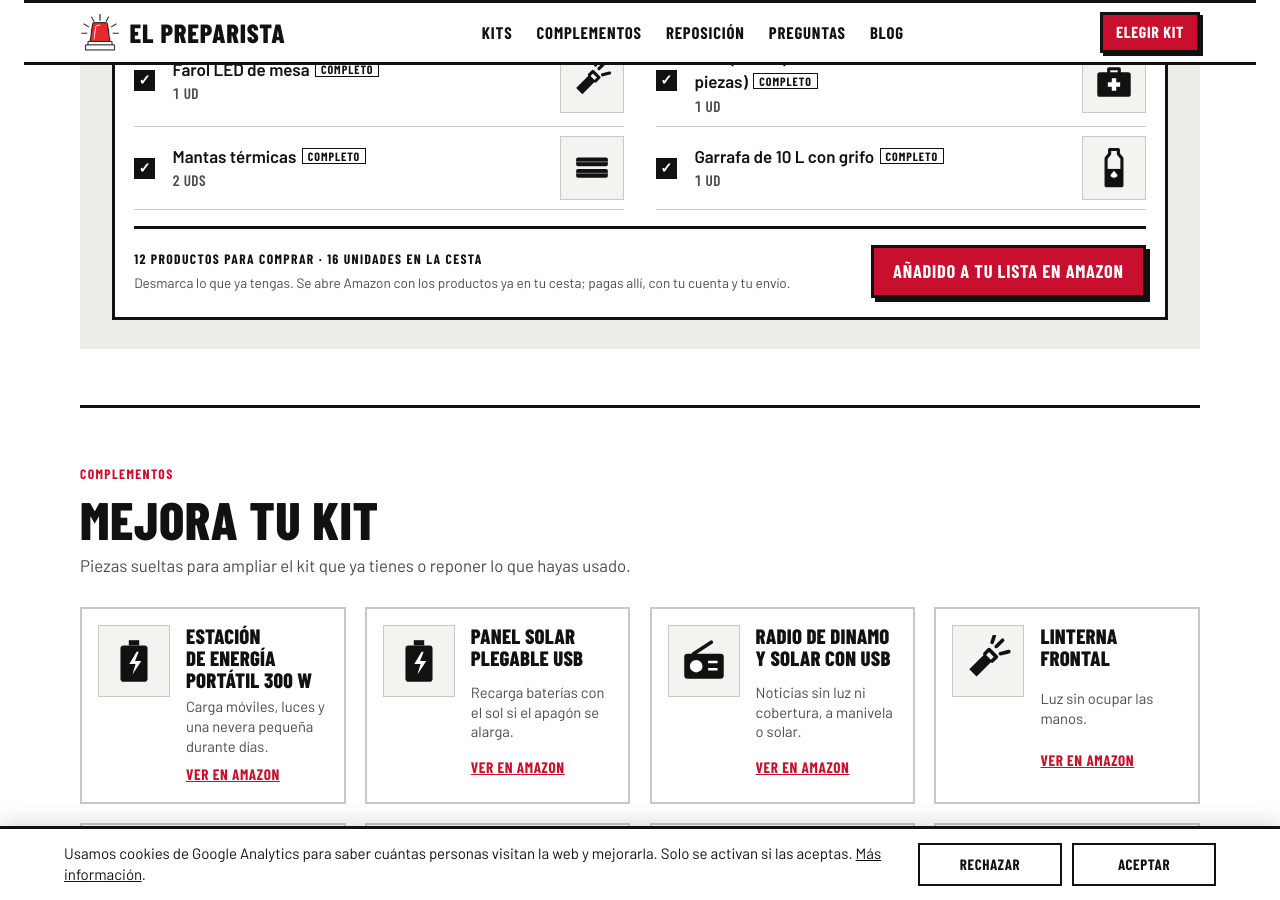
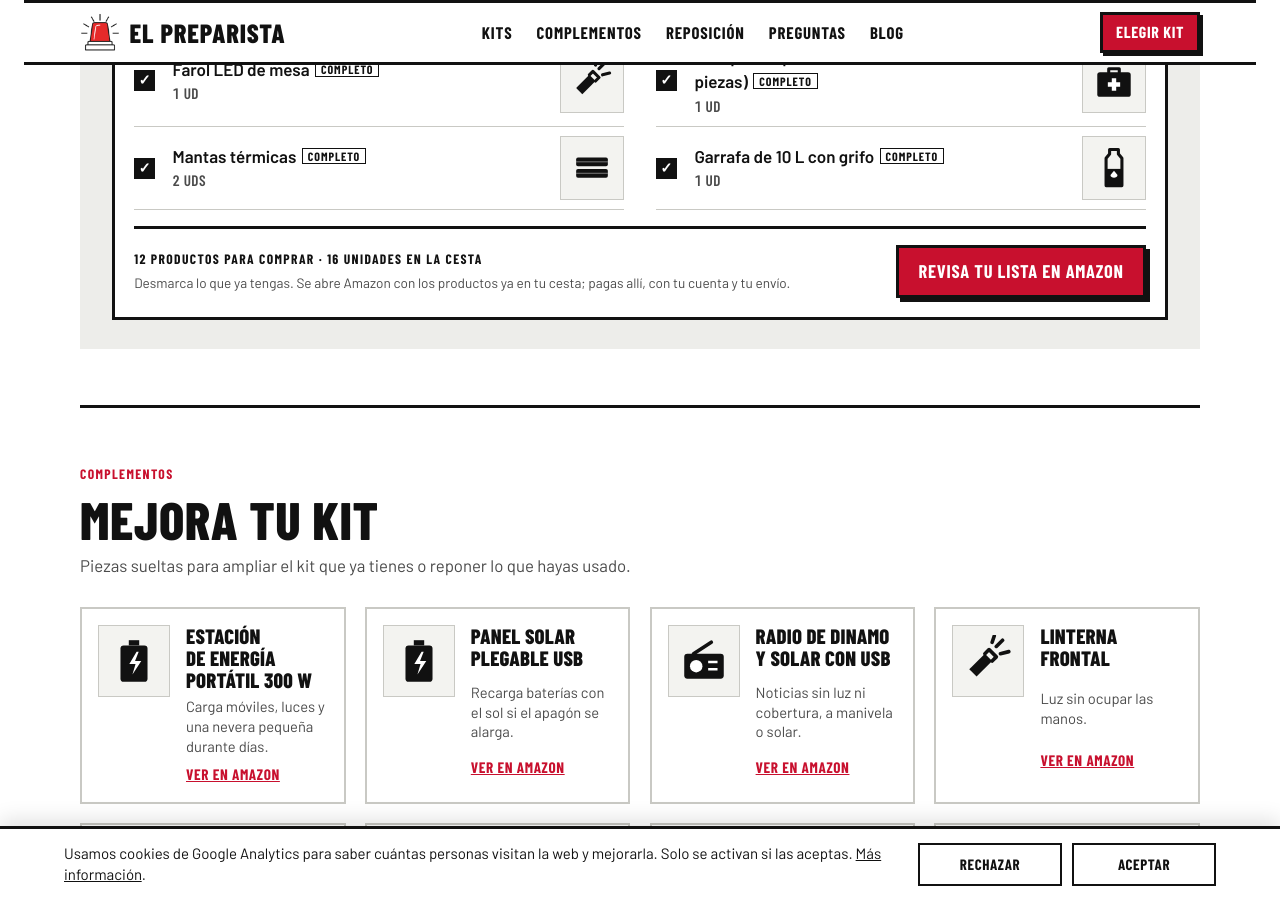
Before and after one commit to lucilayun-ux/elpreparista, a Jekyll site: the page index.html, which Jekyll copies as it is, in a window 1280 px wide and 900 px high, scrolled down 2281 px. Built offline with Jekyll 4.4.1, drawn with Linux system fonts in a browser that asks for light colours.

Commit message:
Botón de compra: «Revisa tu lista en Amazon»
Co-Authored-By: Claude Opus 5.5 <noreply@anthropic.com>
Claude-Session: https://claude.ai/code/session_01V7PVvrC8Dt7YxBNA65S9m6

```diff
--- a/index.html
+++ b/index.html
@@ -336,7 +336,7 @@ footer .wrap { display: grid; gap: .6rem; }
             <span class="cap" id="rCount"></span>
             <span class="fine">Desmarca lo que ya tengas. Se abre Amazon con los productos ya en tu cesta; pagas allí, con tu cuenta y tu envío.</span>
           </div>
-          <a class="btn red" id="sendAll" href="#" target="_blank" rel="noopener sponsored">Añadido a tu lista en Amazon</a>
+          <a class="btn red" id="sendAll" href="#" target="_blank" rel="noopener sponsored">Revisa tu lista en Amazon</a>
         </div>
       </div>
     </div>
@@ -790,7 +790,7 @@ function render() {
     send.setAttribute("aria-disabled", "true"); send.textContent = "No has elegido ningún producto";
   } else if (toBuy.some(l => l.asin)) {
     // Los productos sin ASIN (p. ej. fundas de nieve, que van por medida) se eligen aparte con su miniatura.
-    send.removeAttribute("aria-disabled"); send.href = cartUrl(toBuy.filter(l => l.asin)); send.textContent = toBuy.length === buyable.length ? "Añadido a tu lista en Amazon" : `${toBuy.length} productos añadidos a tu lista en Amazon`;
+    send.removeAttribute("aria-disabled"); send.href = cartUrl(toBuy.filter(l => l.asin)); send.textContent = toBuy.length === buyable.length ? "Revisa tu lista en Amazon" : `Revisa tu lista en Amazon (${toBuy.length} productos)`;
   } else {
     send.removeAttribute("aria-disabled"); send.href = productUrl(toBuy[0]); send.textContent = "Empezar la compra en Amazon";
   }
```
Also changed, not shown: analytics/README.md (+1 -1 lines).
